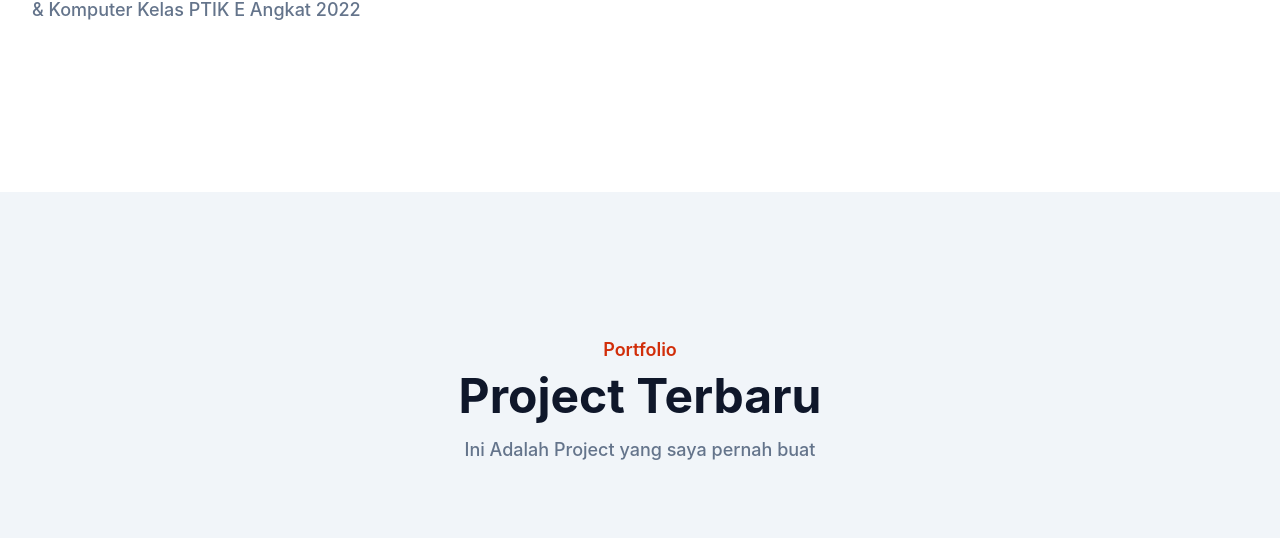
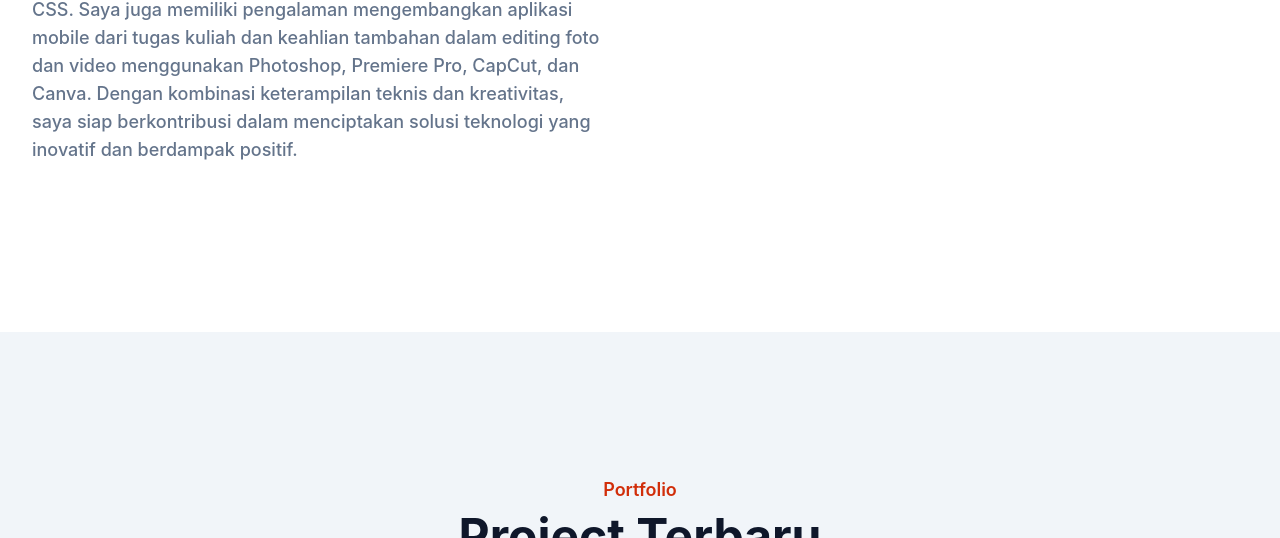
Before and after one commit to mfadhilhani/mfadhilhani.github.io, a website: page index.html in a window 1280 px wide. Shown: the part 1003-1541 px from the top of the page. Drawn offline with Linux system fonts and the light colour scheme.

Commit message:
Update index.html

```diff
--- a/index.html
+++ b/index.html
@@ -140,10 +140,7 @@
                 <div class="w-full px-4 mb-10 lg:w-1/2">
                     <h4 class="font-bold uppercase text-primary text-lg mb-3">TENTANG SAYA</h4>
                     <h2 class="font-bold text-dark text-3xl mb-5 max-w-md lg:text-4xl dark:text-white">Salam Kenal</h2>
-                    <p class="font-medium text-base text-secondary max-w-xl lg:text-lg">Saya Muhammad Fadhil Hani biasa
-                        di panggil Fadhil. Saya seorang mahasiswa yang berkuliah di Universitas Negeri Makassar jurusan
-                        Teknik Informatika & komputer prodi Pendidikan Teknik Informatika & Komputer Kelas PTIK E Angkat
-                        2022</p>
+                    <p class="font-medium text-base text-secondary max-w-xl lg:text-lg">Saya adalah mahasiswa Teknik Informatika dan Komputer dengan keahlian utama di bidang Web Development, menguasai HTML, CSS, JavaScript, serta framework seperti Bootstrap dan Tailwind CSS. Saya juga memiliki pengalaman mengembangkan aplikasi mobile dari tugas kuliah dan keahlian tambahan dalam editing foto dan video menggunakan Photoshop, Premiere Pro, CapCut, dan Canva. Dengan kombinasi keterampilan teknis dan kreativitas, saya siap berkontribusi dalam menciptakan solusi teknologi yang inovatif dan berdampak positif.</p>
                 </div>
                 <div class="w-full px-4 lg:w-1/2">
                     <h3 class="font-semibold text-dark text-2xl mb-4 lg:text-3xl lg:pt-10 dark:text-white">Mari berteman
```
